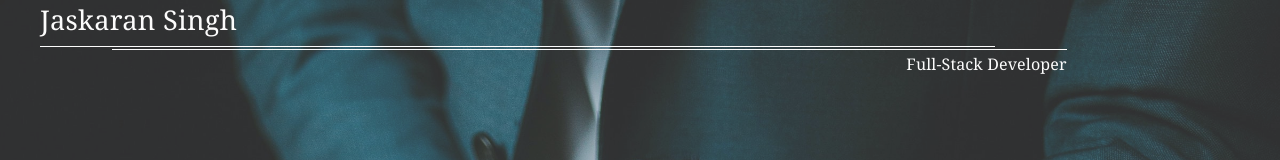
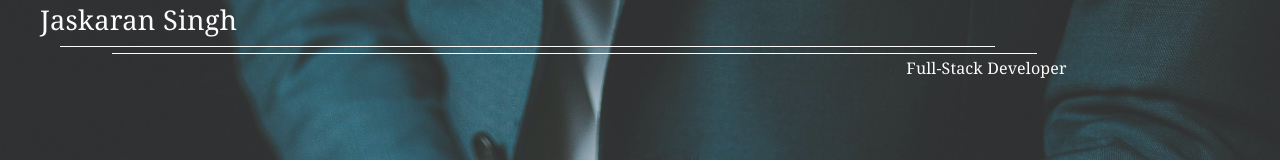
Before and after one commit to TheCoderSingh/web-portfolio, a React (Create React App) app: page / in a window 1280 px wide. Shown: the top 160 px of the page. Built offline with nearby package versions, Linux system fonts and the light colour scheme; the HTML template or start-up script is replaced by a standard one.

Commit message:
Fix header styling

```diff
--- a/src/App.css
+++ b/src/App.css
@@ -35,17 +35,19 @@
 }
 
 .header-line {
-	margin-top: 2px !important;
 	margin-bottom: 2px !important;
 	background-color: #fff !important;
 }
 
 .header-line:first-of-type {
 	margin-right: 72px;
+	margin-left: 20px;
 }
 
 .header-line:last-of-type {
 	margin-left: 72px;
+	margin-right: 30px;
+	margin-top: 6px ;
 }
 
 .opacity-dimmer {
```
